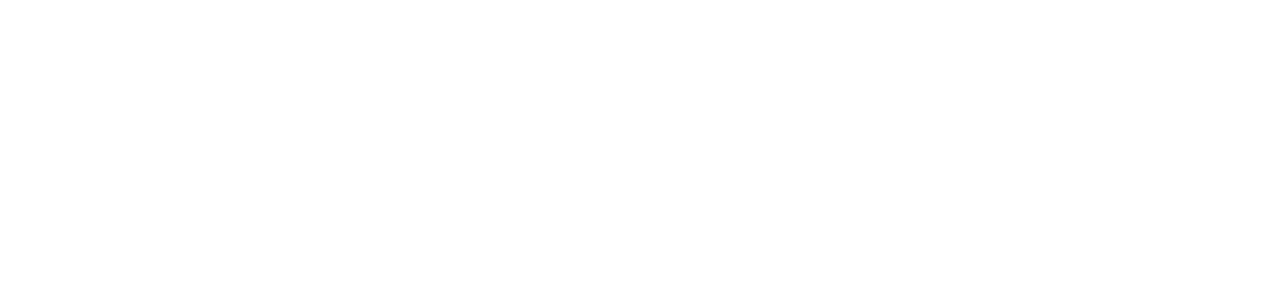
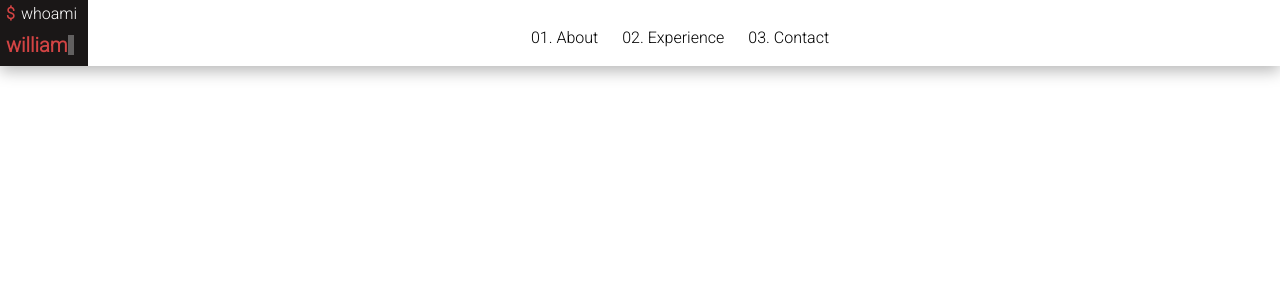
Before and after one commit to wi11ahern/who-am-i, a React (Vite) app: page / in a window 1280 px wide. Shown: the top 300 px of the page. Built offline with nearby package versions, Linux system fonts and the light colour scheme.

Commit message:
Add header components

```diff
--- a/src/App.tsx
+++ b/src/App.tsx
@@ -1,6 +1,7 @@
+import Header from "./components/layout/header";
 
 function App() {
-  return <div></div>;
+  return <Header />;
 }
 
 export default App;
--- /dev/null
+++ b/src/components/layout/header.module.css
@@ -0,0 +1,13 @@
+.header {
+  display: flex;
+  flex-direction: row;
+  width: 100%;
+  height: 20%;
+  box-shadow: 0 5px 15px rgba(0, 0, 0, 0.286);
+}
+
+.container {
+  margin-top: 1rem;
+  display: flex;
+  align-items: center;
+}
--- /dev/null
+++ b/src/components/layout/header.tsx
@@ -0,0 +1,14 @@
+import styles from "./header.module.css";
+import MainNav from "./main-nav";
+import WhoAmILogo from "./whoami-logo";
+
+const Header = () => {
+  return (
+    <header className={styles.header}>
+      <WhoAmILogo />
+      <MainNav />
+    </header>
+  );
+};
+
+export default Header;
--- /dev/null
+++ b/src/components/layout/main-nav.module.css
@@ -0,0 +1,25 @@
+.main-nav {
+  align-items: right;
+  margin: auto;
+  text-align: center;
+}
+
+.main-nav ul {
+  list-style: none;
+  width: 100%;
+}
+
+.main-nav ul li {
+  margin: 1rem 1rem 0.5rem 0.5rem;
+  display: inline-block;
+}
+
+.main-nav a {
+  text-decoration: none;
+  color: inherit;
+  transition: 0.3s ease-in-out;
+}
+
+.main-nav li:hover {
+  color: rgb(211, 68, 68);
+}
--- /dev/null
+++ b/src/components/layout/main-nav.tsx
@@ -0,0 +1,21 @@
+import styles from "./main-nav.module.css";
+
+const MainNav = () => {
+  return (
+    <nav className={styles["main-nav"]}>
+      <ul>
+        <li>
+          <a href="">01. About</a>
+        </li>
+        <li>
+          <a href="">02. Experience</a>
+        </li>
+        <li>
+          <a href="">03. Contact</a>
+        </li>
+      </ul>
+    </nav>
+  );
+};
+
+export default MainNav;
--- /dev/null
+++ b/src/components/layout/whoami-logo.module.css
@@ -0,0 +1,46 @@
+.terminal {
+  background-color: rgb(26, 23, 23);
+  color: white;
+  min-width: 5.5rem;
+  height: 100%;
+  text-align: left;
+}
+
+.command {
+  padding: 4px;
+  margin: 0 2px 2px 2px;
+}
+
+.command span {
+  margin-right: 6px;
+  font-weight: bold;
+  color: rgb(211, 68, 68);
+}
+
+.stdout {
+  display: flex;
+  align-items: center;
+  margin: 0 2px 5px 2px;
+  padding: 4px;
+}
+
+.stdout span {
+  font-weight: bold;
+  color: rgb(211, 68, 68);
+  font-size: 1.25em;
+}
+
+.stdout::after {
+  content: "";
+  width: 6px;
+  height: 20px;
+  background: #a9a9a9;
+  display: inline-block;
+  animation: cursor-blink 1.5s steps(2) infinite;
+}
+
+@keyframes cursor-blink {
+  0% {
+    opacity: 0;
+  }
+}
--- /dev/null
+++ b/src/components/layout/whoami-logo.tsx
@@ -0,0 +1,16 @@
+import styles from "./whoami-logo.module.css";
+
+const WhoAmILogo = () => {
+  return (
+    <div className={styles.terminal}>
+      <p className={styles.command}>
+        <span>$</span>whoami
+      </p>
+      <p className={styles.stdout}>
+        <span>william</span>
+      </p>
+    </div>
+  );
+};
+
+export default WhoAmILogo;
```
